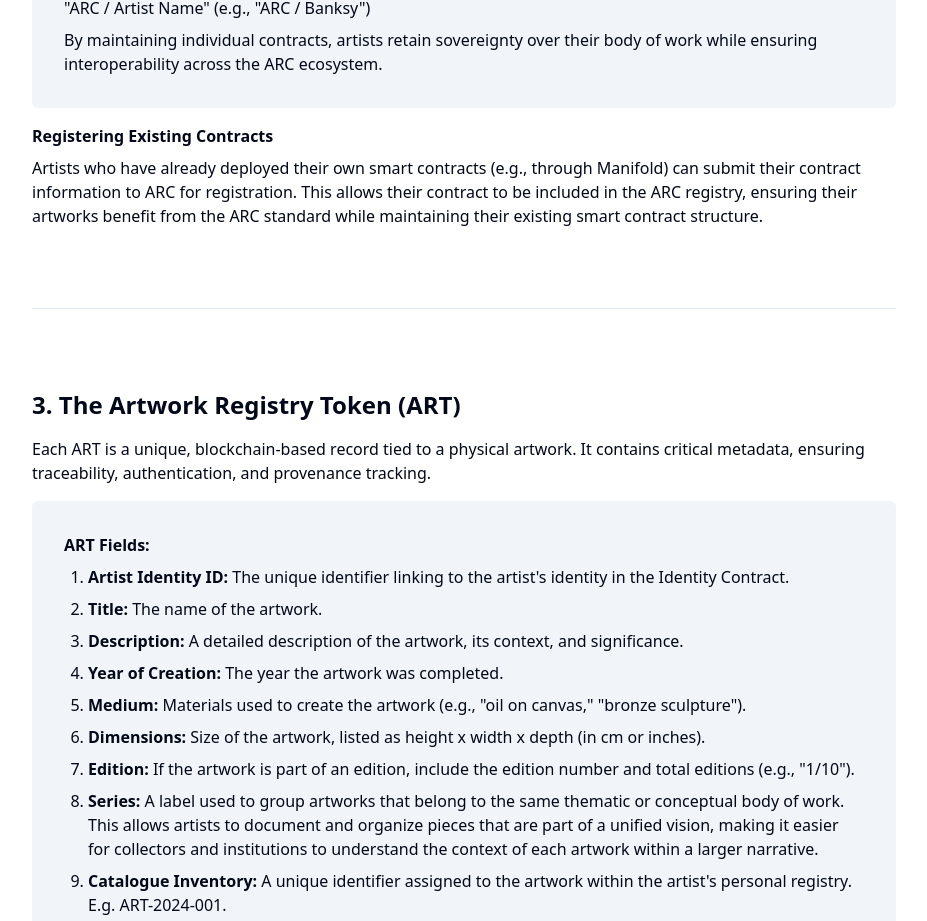
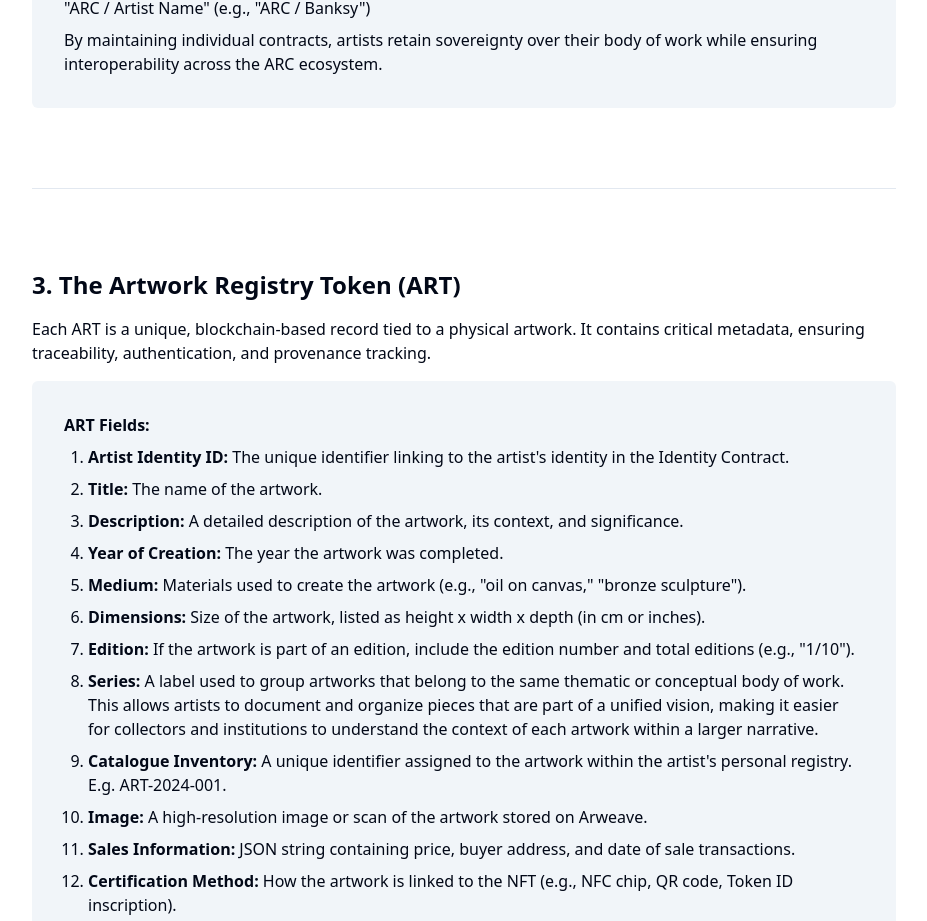
Before and after one commit to ArtRegistryConsortium/arc-website, a SvelteKit app: page /standard in a window 1280 px wide. Shown: the part 1518-2439 px from the top of the page, without its empty margins (176-1103 px from the left). Built offline with nearby package versions, Linux system fonts and the light colour scheme.

Commit message:
Remove section about registering existing contracts

```diff
--- a/src/lib/components/SideMenu.svelte
+++ b/src/lib/components/SideMenu.svelte
@@ -2,7 +2,7 @@
   import { onMount } from 'svelte';
 
   export let sections: { id: string; title: string }[] = [];
-  export let offset: number = 159; // Offset for scrolling to account for fixed headers
+  export let offset: number = 149; // Offset for scrolling to account for fixed headers
 
   let activeSection: string = '';
   let mounted = false;
@@ -49,7 +49,7 @@
 </script>
 
 <div class="side-menu hidden 2xl:block">
-  <nav class="fixed top-[228px] left-8 transform -translate-y-1/4 bg-background border border-border rounded-lg shadow-sm p-5 w-72">
+  <nav class="fixed top-[238px] left-8 transform -translate-y-1/4 bg-background border border-border rounded-lg shadow-sm p-5 w-72">
     <ul class="space-y-3">
       {#each sections as section}
         <li>
--- a/src/routes/standard/+page.svelte
+++ b/src/routes/standard/+page.svelte
@@ -74,13 +74,6 @@
       <h3 class="font-semibold mb-2">Naming convention:</h3>
       <p class="mb-2">"ARC / Artist Name" (e.g., "ARC / Banksy")</p>
       <p>By maintaining individual contracts, artists retain sovereignty over their body of work while ensuring interoperability across the ARC ecosystem.</p>
-    </div>
-
-    <div class="">
-      <h3 class="font-semibold mb-2">Registering Existing Contracts</h3>
-      <p>
-        Artists who have already deployed their own smart contracts (e.g., through Manifold) can submit their contract information to ARC for registration. This allows their contract to be included in the ARC registry, ensuring their artworks benefit from the ARC standard while maintaining their existing smart contract structure.
-      </p>
     </div>
   </section>
   <hr class="my-5 md:my-20" />
```
